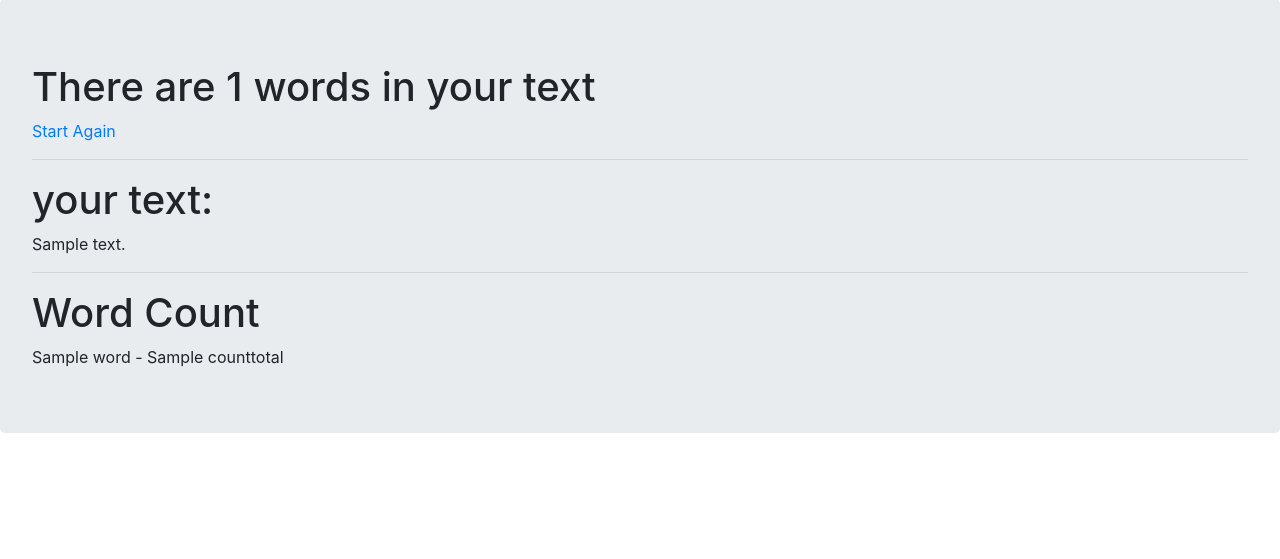
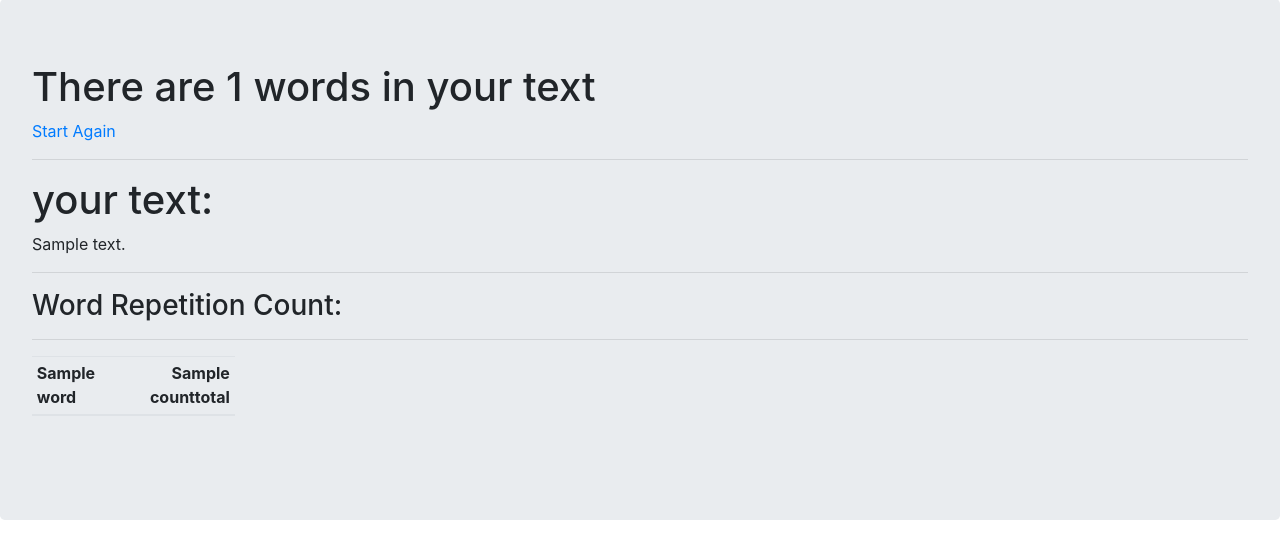
Before and after one commit to srikant132/wordcount, a Django app: template templates/count.html in a window 1280 px wide. Shown: the part 57-616 px from the top of the page. Run offline with Django 3.2, Linux system fonts and the light colour scheme; the template is opened without the code that fills it: most values are stand-ins (such as "Sample title", 1, 10 or a date in 2020); lists and menus that the app fills with data are empty; some libraries are stand-ins or nearby versions.

Commit message:
Table of repeat count

```diff
--- a/templates/about.html
+++ b/templates/about.html
@@ -27,7 +27,7 @@
   <div class="jumbotron">
     <h1>About</h1>
     <hr>
-    <p>This website belongs to  word counting, it allowed to take user to count the repeated word and total word count of your paragraph</p>
+    <p>This website belongs to  word counting, it allowed to take user to count the repeated word and total word count of your paragraph.</p>
     <a  class="btn btn-primary btn-lg" href="{% url 'home'%}">Return Home</a>
   </body>
 
--- a/templates/count.html
+++ b/templates/count.html
@@ -28,7 +28,7 @@
 
     </div>
   </nav>
-  <div class="jumbotron">
+  <div class="jumbotron" >
     <h1>There are {{ count }} words in your text</h1>
     <a href="{% url 'home'%}">Start Again</a>
     <hr>
@@ -37,11 +37,19 @@
 
     {{ fulltext }}
     <hr>
-    <h1>Word Count</h1>
+    <h3> Word Repetition Count:</h3>
+    <hr>
+  {% for word,counttotal in  sortedwords %}
 
-    {% for word,counttotal in  sortedwords %}
+  <table class="table table-sm col-md-2">
+  <thead class="thead active">
+    <tr>
+      <th style="text-align:left">{{ word }}</th>
+      <th style="text-align:right">{{ counttotal }}</th>
+    </tr>
+  </thead>
+    </table>
 
-         {{ word }} - {{ counttotal }}
           <br>
 
     {%endfor%}
```
